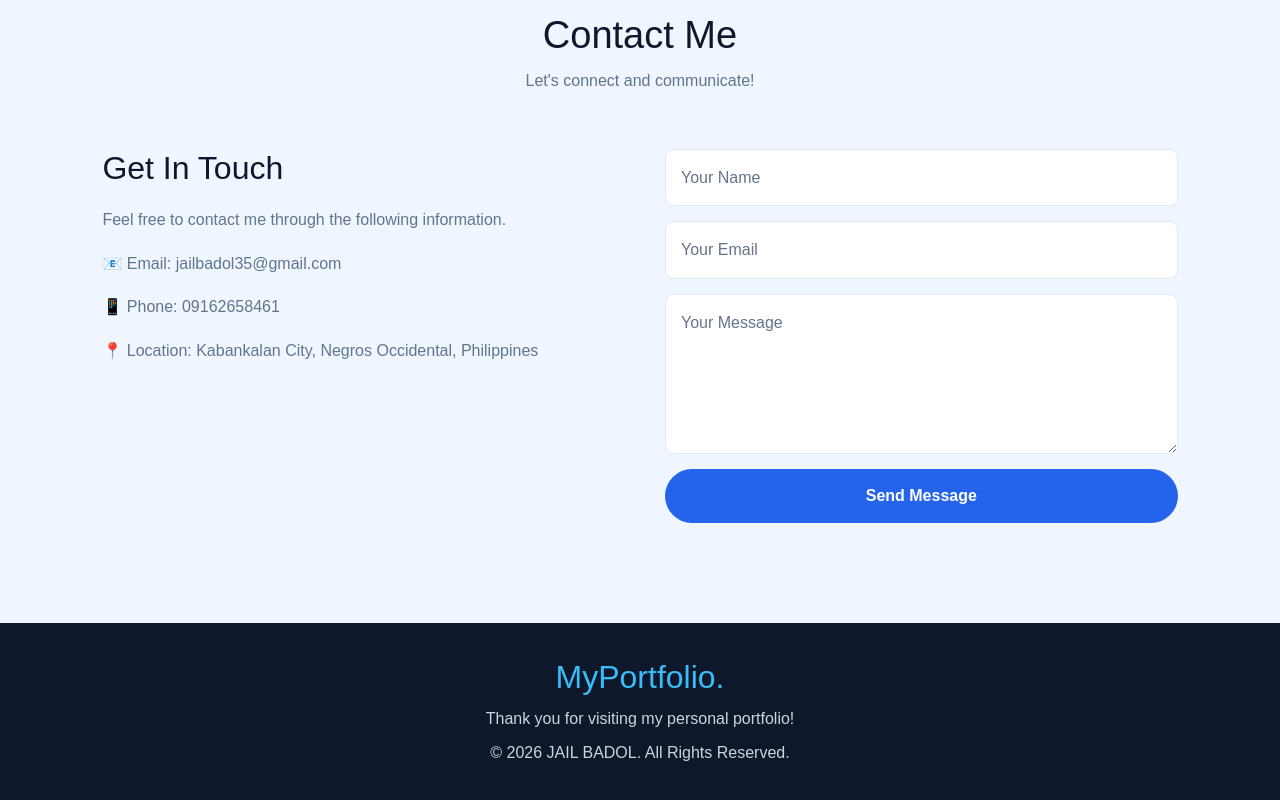
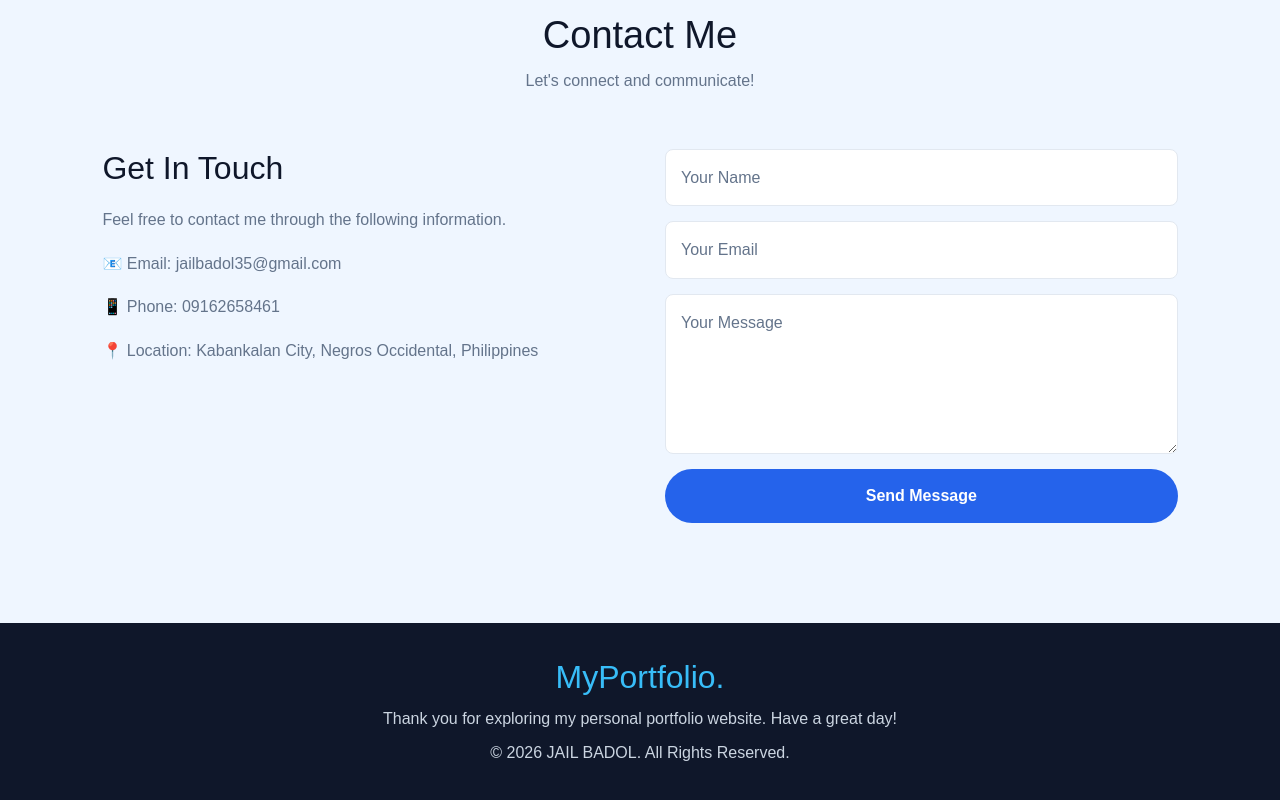
Before and after one commit to jailbadol487/BADOL-PROJECT-1, a plain HTML site: page index.html in a window 1280 px wide. Shown: the part 3028-3828 px from the top of the page. Drawn offline with nearby package versions, Linux system fonts and the light colour scheme.

Commit message:
Update portfolio footer

```diff
--- a/index.html
+++ b/index.html
@@ -271,7 +271,7 @@ modern websites.
         <h2>MyPortfolio.</h2>
 
         <p>
-            Thank you for visiting my personal portfolio!
+            Thank you for exploring my personal portfolio website. Have a great day!
         </p>
 
         <p>
```
